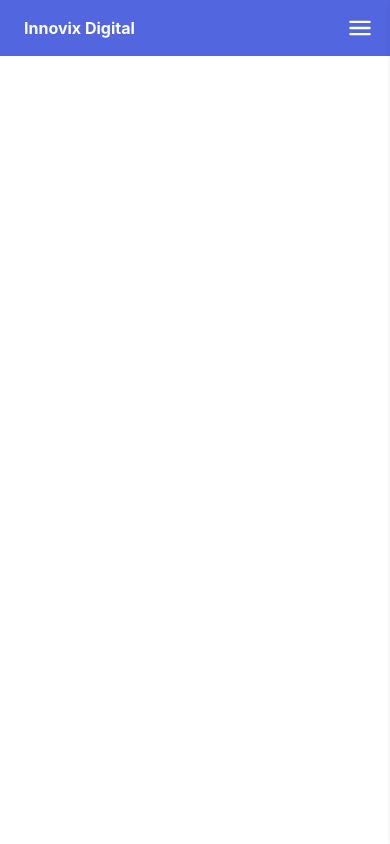
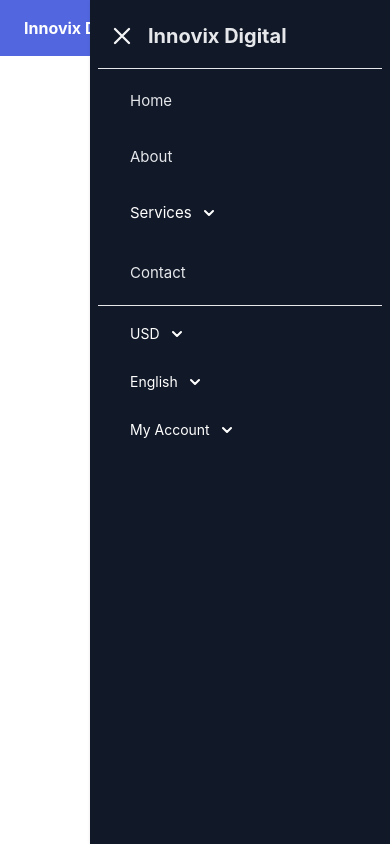
Before and after one commit to Aekayi/tailwindchalllenge, a website: page src/index.html in a window 390 px wide. Drawn offline with nearby package versions, Linux system fonts and the light colour scheme.

Commit message:
Update index.html

```diff
--- a/src/index.html
+++ b/src/index.html
@@ -305,7 +305,7 @@
           <a href="#" class="px-2 py-3 block">Contact</a>
         </div>
         <div
-          class="sidebar md:hidden fixed top-0 bottom-0 right-0 p-2 w-[300px] overflow-y-auto text-center bg-gray-900 shadow h-screen transform transition-all duration-1000 ease-in-out translate-x-full"
+          class="sidebar md:hidden fixed top-0 bottom-0 right-0 p-2 w-[300px] overflow-y-auto text-center bg-gray-900 shadow h-screen transform transition-all duration-1000 ease-in-out"
         >
           <div class="text-gray-100 text-xl">
             <div class="p-2.5 mt-1 flex items-center rounded-md">
```
